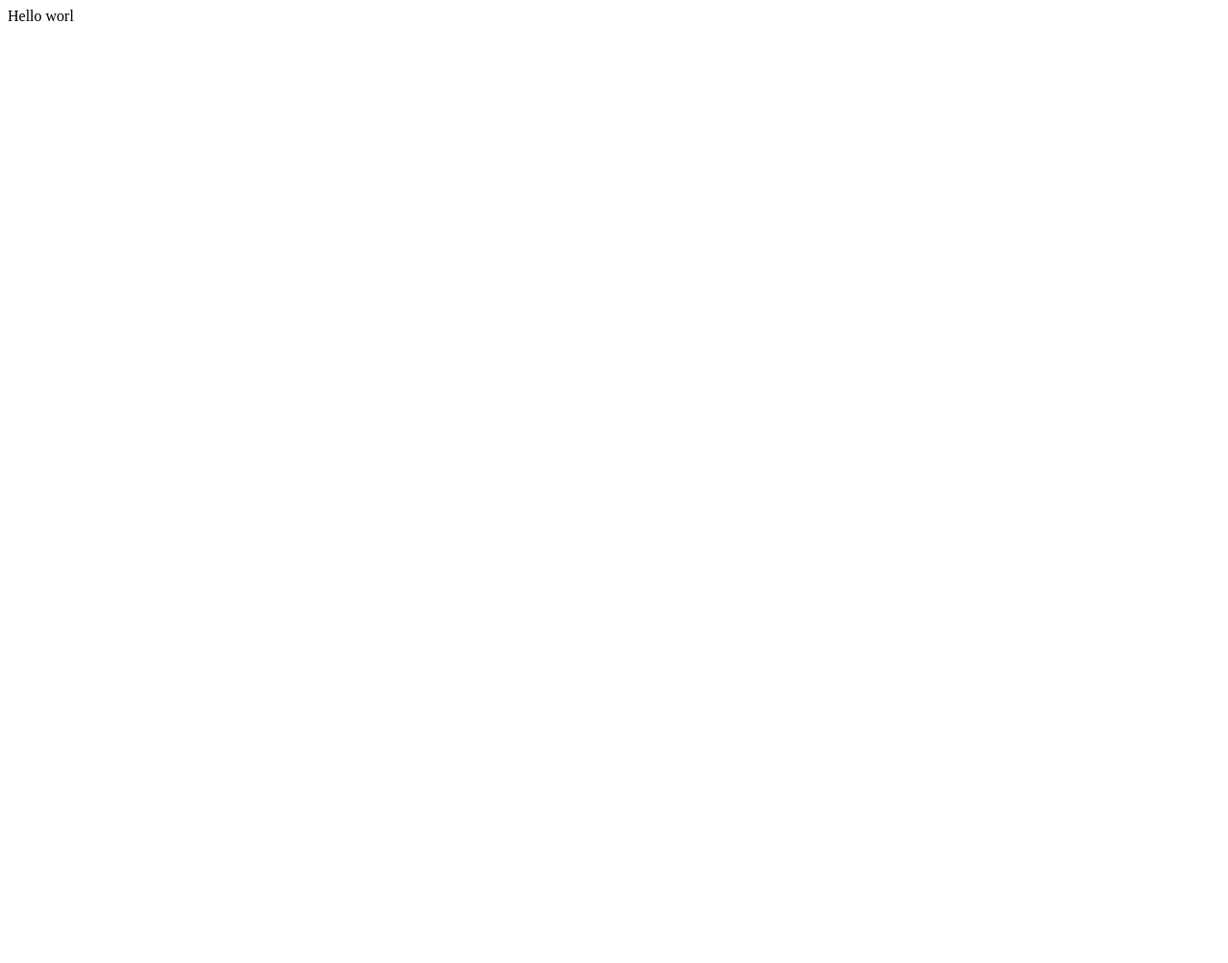
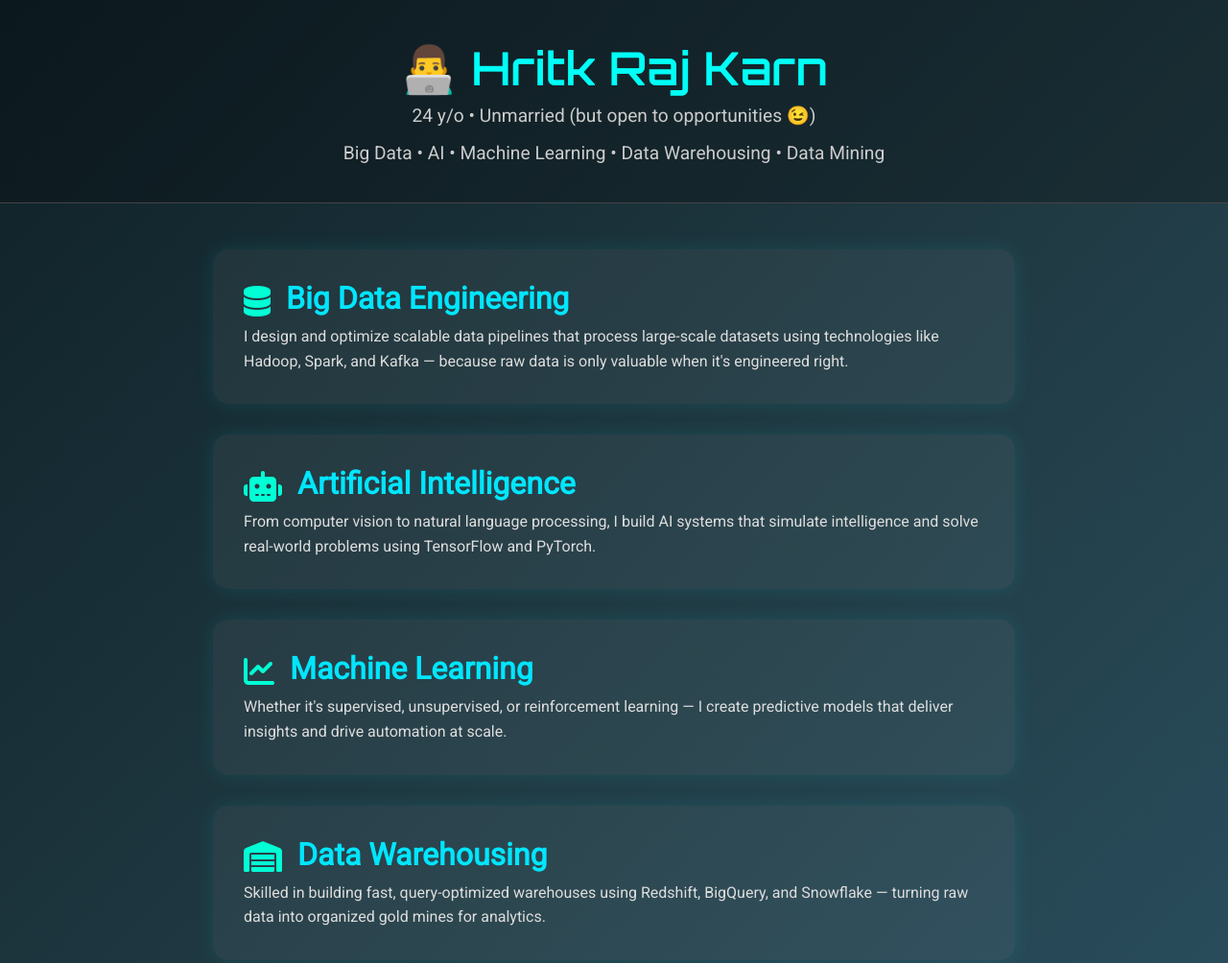
Before and after one commit to Hritik602/hritik602.github.io, a plain HTML site: page index.html in a window 1280 px wide. Shown: the top 1004 px of the page at 96% size. Before the commit the page ends 800 px from the top, so only its background shows below. Drawn offline with Linux system fonts and the light colour scheme.

Commit message:
feat: change portfolio content

```diff
--- a/index.html
+++ b/index.html
@@ -1 +1,163 @@
-Hello worl
+<!DOCTYPE html>
+<html lang="en">
+<head>
+  <meta charset="UTF-8" />
+  <meta name="viewport" content="width=device-width, initial-scale=1.0" />
+  <title>Hritk Raj Karn - Portfolio</title>
+  <link href="https://fonts.googleapis.com/css2?family=Orbitron:wght@600&family=Roboto&display=swap" rel="stylesheet">
+  <script src="https://kit.fontawesome.com/a076d05399.js" crossorigin="anonymous"></script>
+  <style>
+    * {
+      margin: 0; padding: 0; box-sizing: border-box;
+    }
+
+    body {
+      font-family: 'Roboto', sans-serif;
+      background: linear-gradient(135deg, #0f2027, #203a43, #2c5364);
+      color: #fff;
+      scroll-behavior: smooth;
+    }
+
+    header {
+      padding: 2.5rem 2rem;
+      text-align: center;
+      background-color: rgba(0, 0, 0, 0.25);
+      border-bottom: 1px solid #444;
+    }
+
+    header h1 {
+      font-family: 'Orbitron', sans-serif;
+      font-size: 3rem;
+      color: #00fff7;
+      animation: fadeIn 2s ease;
+    }
+
+    header p {
+      font-size: 1.2rem;
+      margin-top: 0.5rem;
+      color: #ccc;
+    }
+
+    .about {
+      margin-top: 1rem;
+      font-size: 1.1rem;
+      color: #eee;
+      animation: fadeIn 2.5s ease;
+    }
+
+    section {
+      padding: 3rem 2rem;
+      max-width: 900px;
+      margin: auto;
+    }
+
+    .card {
+      background-color: rgba(255, 255, 255, 0.05);
+      border-radius: 1rem;
+      padding: 2rem;
+      margin-bottom: 2rem;
+      box-shadow: 0 0 20px rgba(0, 255, 255, 0.1);
+      transition: transform 0.3s ease;
+    }
+
+    .card:hover {
+      transform: scale(1.03);
+    }
+
+    .card h2 {
+      font-size: 2rem;
+      color: #00e6ff;
+      margin-bottom: 0.5rem;
+    }
+
+    .card p {
+      color: #ddd;
+      line-height: 1.6;
+    }
+
+    .icon {
+      font-size: 2rem;
+      color: #00ffd5;
+      margin-right: 1rem;
+      vertical-align: middle;
+    }
+
+    footer {
+      text-align: center;
+      padding: 2rem;
+      background-color: rgba(0, 0, 0, 0.3);
+      color: #aaa;
+      font-size: 0.9rem;
+    }
+
+    a {
+      color: #00fff7;
+      text-decoration: none;
+    }
+
+    a:hover {
+      text-decoration: underline;
+    }
+
+    @keyframes fadeIn {
+      0% { opacity: 0; transform: translateY(-20px); }
+      100% { opacity: 1; transform: translateY(0); }
+    }
+  </style>
+</head>
+<body>
+
+  <header>
+    <h1>👨‍💻 Hritk Raj Karn</h1>
+    <p>24 y/o • Unmarried (but open to opportunities 😉)</p>
+    <div class="about">
+      <p>Big Data • AI • Machine Learning • Data Warehousing • Data Mining</p>
+    </div>
+  </header>
+
+  <section>
+    <div class="card">
+      <h2><i class="fas fa-database icon"></i>Big Data Engineering</h2>
+      <p>I design and optimize scalable data pipelines that process large-scale datasets using technologies like Hadoop, Spark, and Kafka — because raw data is only valuable when it's engineered right.</p>
+    </div>
+
+    <div class="card">
+      <h2><i class="fas fa-robot icon"></i>Artificial Intelligence</h2>
+      <p>From computer vision to natural language processing, I build AI systems that simulate intelligence and solve real-world problems using TensorFlow and PyTorch.</p>
+    </div>
+
+    <div class="card">
+      <h2><i class="fas fa-chart-line icon"></i>Machine Learning</h2>
+      <p>Whether it's supervised, unsupervised, or reinforcement learning — I create predictive models that deliver insights and drive automation at scale.</p>
+    </div>
+
+    <div class="card">
+      <h2><i class="fas fa-warehouse icon"></i>Data Warehousing</h2>
+      <p>Skilled in building fast, query-optimized warehouses using Redshift, BigQuery, and Snowflake — turning raw data into organized gold mines for analytics.</p>
+    </div>
+
+    <div class="card">
+      <h2><i class="fas fa-search icon"></i>Data Mining</h2>
+      <p>I extract patterns, anomalies, and insights from complex datasets — empowering smarter business strategies with the science of discovery.</p>
+    </div>
+  </section>
+
+  <footer>
+    &copy; 2025 Hritk Raj Karn — Data Enthusiast 🚀 | Let's connect on
+    <a href="#">LinkedIn</a> or grab a ☕ sometime.
+  </footer>
+
+  <script>
+    document.querySelectorAll('.card').forEach((card, i) => {
+      card.style.opacity = '0';
+      card.style.transform = 'translateY(30px)';
+      setTimeout(() => {
+        card.style.transition = 'all 0.6s ease-out';
+        card.style.opacity = '1';
+        card.style.transform = 'translateY(0)';
+      }, i * 200 + 500);
+    });
+  </script>
+
+</body>
+</html>
```
